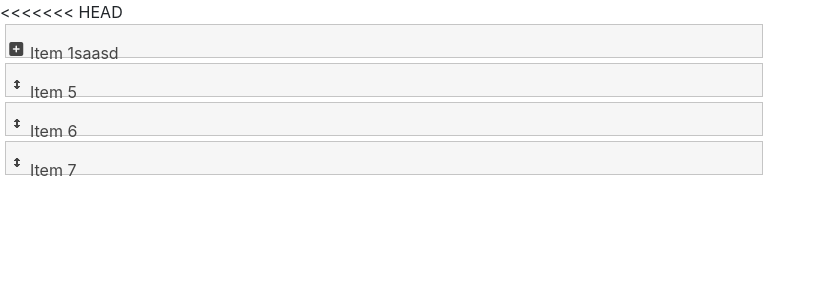
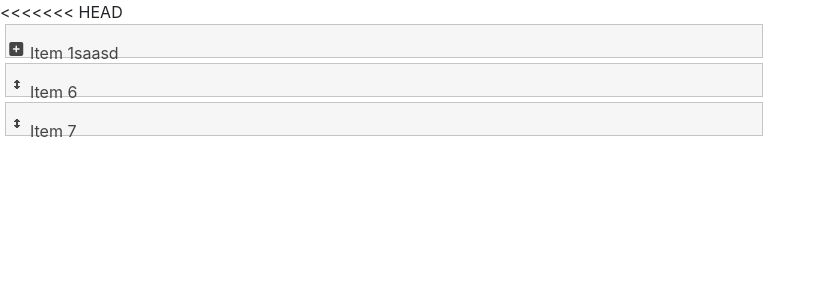
Before and after one commit to teamLeonardo/ProyectoVenta, a PHP site: page /tprue.php in a window 1280 px wide. Shown: the top 300 px of the page, without its empty margins (0-825 px from the left). Run offline with PHP 8.4, Linux system fonts and the light colour scheme; some libraries are stand-ins or nearby versions.

Commit message:
commit codigo subauste

```diff
--- a/tprue.php
+++ b/tprue.php
@@ -48,7 +48,6 @@
     <ul id="sortable">
 <<<<<<< HEAD
         <li class="ui-state-default"><span class="fas fa-plus-square"></span>Item 1saasd</li>
-        <li class="ui-state-default"><span class="ui-icon ui-icon-arrowthick-2-n-s"></span>Item 5</li>
         <li class="ui-state-default"><span class="ui-icon ui-icon-arrowthick-2-n-s"></span>Item 6</li>
         <li class="ui-state-default"><span class="ui-icon ui-icon-arrowthick-2-n-s"></span>Item 7</li>
     </ul>
```
